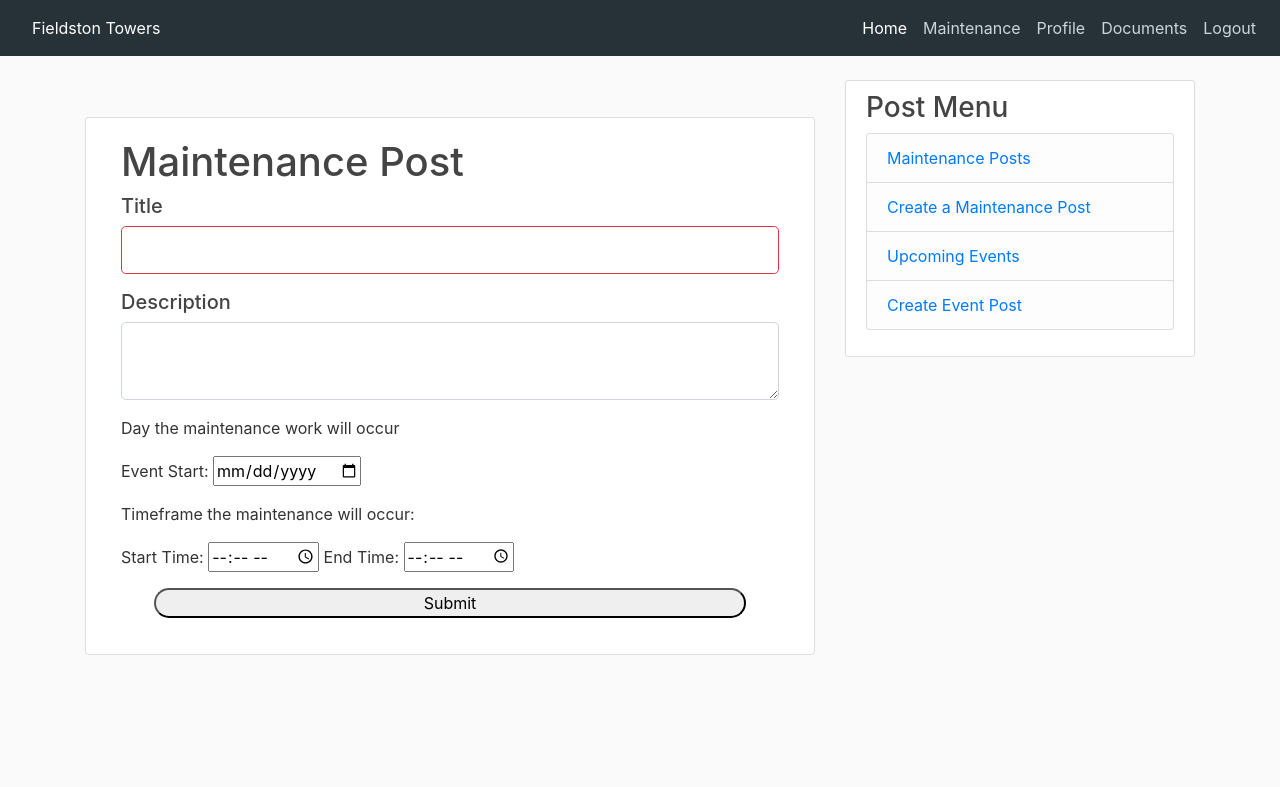
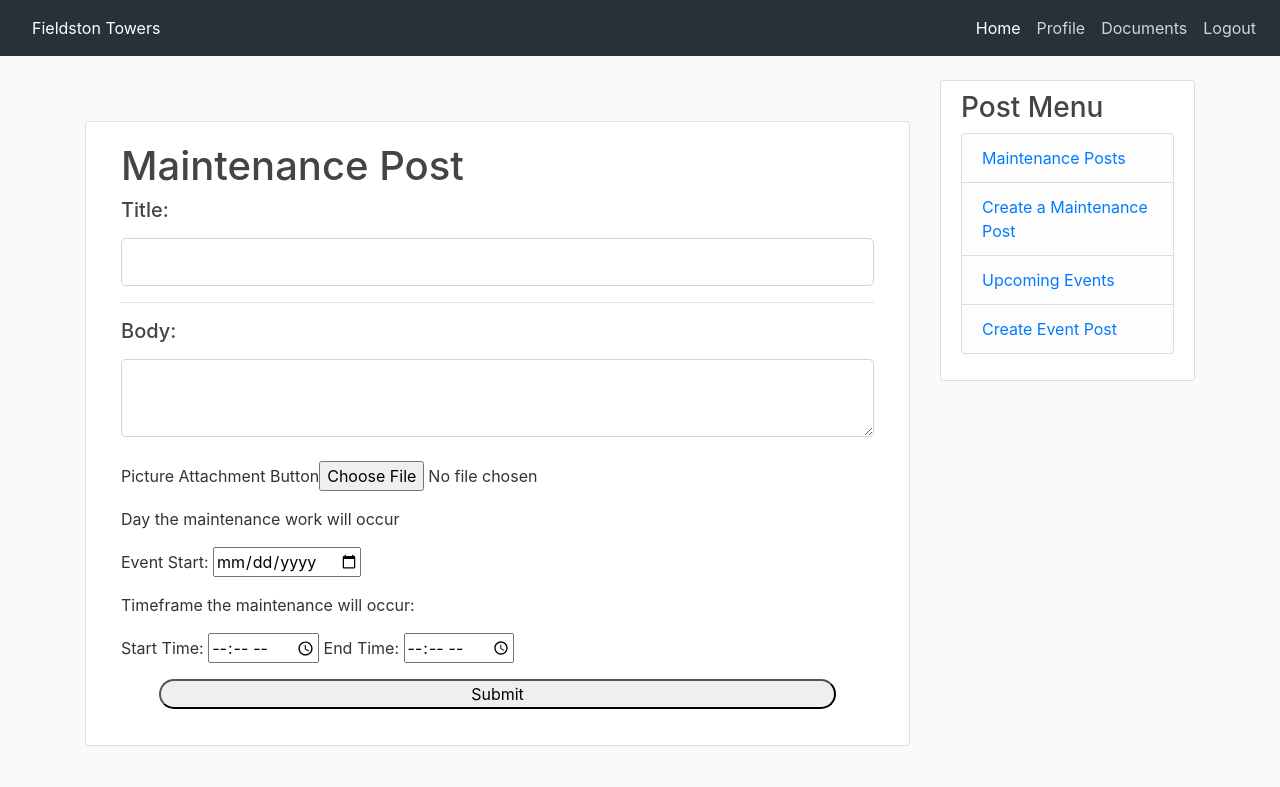
Before and after one commit to Niko2708/FieldstonTerrace, a Flask app: page /maintenance_form in a window 1280 px wide. Shown: the top 787 px of the page. Run offline with Flask 2, Linux system fonts and the light colour scheme; a user stored in the database is signed in; some libraries are stand-ins or nearby versions.

Commit message:
Made cahnges from navbar, Add picture uploaded in all post, Fixed styles for maintance forms

```diff
--- a/app/forms.py
+++ b/app/forms.py
@@ -81,16 +81,20 @@ class ResetPasswordForm(FlaskForm):
         'Repeat Password', validators=[DataRequired(), EqualTo('password')])
     submit = SubmitField('Request Password Reset')
 
+class EditUsernameForm(FlaskForm):
+    username = StringField('Username', validators=[DataRequired()])
+    submit = SubmitField('Save')
+
+class ChangeProfilePicture(FlaskForm):
+    profile_img = FileField('Update Profile Picture', validators=[FileAllowed(['jpg', 'png'])])
+    submit = SubmitField('Updated Profile Picture')
+
 class ChangePasswordForm(FlaskForm):
     currentPassword = PasswordField('Password', validators=[DataRequired()])
     password = PasswordField('Password', validators=[DataRequired()])
     password2 = PasswordField(
-        'Repeat Password', validators=[DataRequired(), EqualTo('password')])
+        'Repeat Password', validators=[EqualTo('password')])
     submit = SubmitField('Request Password Reset')
-
-class EditUsernameForm(FlaskForm):
-    username = StringField('Username', validators=[DataRequired()])
-    submit = SubmitField('Save')
 
 class EditNameForm(FlaskForm):
     firstName = StringField('First Name')
--- a/app/routes.py
+++ b/app/routes.py
@@ -4,7 +4,8 @@ from app.forms import *
 from flask_login import current_user, login_user, logout_user, login_required
 from app.models import User, Maintenance, Event, CommunityBoard
 from app.email import *
-from app.forms import ResetPasswordForm
+import os
+import secrets
 
 # routes for resident users that login in
 @app.route('/home', methods=['GET', 'POST'])
@@ -13,7 +14,11 @@ def home():
     image_file = url_for('static', filename='profile_pics/default.jpg')
     form = CommunityBoardForm()
     if form.validate_on_submit():
-        posts = CommunityBoard(title=form.title.data, body=form.post.data, post_img=form.post_img.data, author=current_user)
+        picture_file=None
+        if form.post_img.data:
+            picture_file = save_picture(form.post_img.data, 1)
+
+        posts = CommunityBoard(title=form.title.data, body=form.post.data, post_img=picture_file, author=current_user)
         db.session.add(posts)
         db.session.commit()
         flash('Post Successful')
@@ -42,6 +47,9 @@ def maintenance_update(post_id):
     if form.validate_on_submit():
         post.title = form.title.data
         post.body = form.body.data
+        if form.img.data:
+            picture_file = save_picture(form.img.data,3)
+            post.img = picture_file
         post.start = form.start_at.data
         post.end = form.end_at.data
         post.date = form.date.data
@@ -78,7 +86,9 @@ def update_post(post_id):
     if form.validate_on_submit():
         post.title = form.title.data
         post.body = form.post.data
-        post.post_img = form.post_img.data
+        if form.post_img.data:
+            picture_file = save_picture(form.post_img.data,1)
+            post.post_img = picture_file
         db.session.commit()
         flash('Your post has been updated!', 'success')
         return redirect(url_for('home'))
@@ -96,7 +106,7 @@ def update_post(post_id):
 def user(username):
     image_file = url_for('static', filename='profile_pics/default.jpg')
     user = User.query.filter_by(username=username).first_or_404()
-    posts = CommunityBoard.query.order_by(CommunityBoard.timestamp.desc()).all()
+    posts = CommunityBoard.query.filter_by(user_id=user.id)
     return render_template('user.html', user=user, posts=posts, image_file=image_file)
 
 
@@ -104,18 +114,34 @@ def user(username):
 @login_required
 def edit_profile():
     UsernameForm = EditUsernameForm()
+    PictureForm = ChangeProfilePicture()
     NameForm = EditNameForm()
     PasswordForm = ChangePasswordForm()
     EmailForm = ChangeEmailForm()
     PhoneForm = ChangePhoneForm()
 
+    print("On page")
+
+    if PictureForm.validate_on_submit():
+        print("In Picture Form")
+        print(PictureForm.profile_img.data)
+        if PictureForm.profile_img.data:
+            print("In Pictore Submitted")
+            picture_file = save_picture(PictureForm.profile_img.data,0)
+            current_user.profile_img = picture_file
+            print(picture_file)
+            db.session.commit()
+
     if UsernameForm.validate_on_submit():
+        print("Change Name")
         current_user.username = UsernameForm.username.data
         db.session.commit()
         flash('Your changes have been saved.')
     elif NameForm.validate_on_submit():
-        current_user.firstName = NameForm.first_name.data
-        current_user.lastName = NameForm.last_name.data
+        print(NameForm.firstName.data)
+        print(NameForm.lastName.data)
+        current_user.first_name = NameForm.firstName.data
+        current_user.last_name = NameForm.lastName.data
         db.session.commit()
     elif PasswordForm.validate_on_submit():
         if current_user.check_password(PasswordForm.currentPassword.data):
@@ -124,9 +150,6 @@ def edit_profile():
     elif EmailForm.validate_on_submit():
         current_user.email = EmailForm.email.data
         db.session.commit()
-    elif request.method == 'POST':
-        current_user.phone = PhoneForm.phone.data
-        db.session.commit()
     elif request.method == 'GET':
         UsernameForm.username.data = current_user.username
         NameForm.firstName.data = current_user.first_name
@@ -134,7 +157,7 @@ def edit_profile():
         EmailForm.email.data = current_user.email
 
     return render_template('edit_profile.html', PasswordForm=PasswordForm, UsernameForm=UsernameForm, NameForm=NameForm,
-                           EmailForm = EmailForm, PhoneForm=PhoneForm, user=current_user)
+                           EmailForm=EmailForm, PhoneForm=PhoneForm, user=current_user, PictureForm=PictureForm)
 
 
 @app.route('/logout')
@@ -148,7 +171,7 @@ def logout():
 @login_required
 def events():
     events = Event.query.order_by(Event.timestamp.desc())
-    return render_template('events.html', events=events)
+    return render_template('events', events=events)
 
 
 @app.route('/documents')
@@ -178,8 +201,13 @@ def maintenance_form():
     form = MaintenanceForm()
 
     if form.validate_on_submit():
+        picture_file = None
+        if form.img.data:
+            picture_file = save_picture(form.img.data, 3)
+        print(picture_file)
+        print(form.img.data)
         post = Maintenance(title=form.title.data, body=form.body.data, start=form.start_at.data, end=form.end_at.data,
-                           date=form.date.data, author=current_user)
+                           date=form.date.data, author=current_user, maintenance_img=picture_file)
         db.session.add(post)
         db.session.commit()
         flash('Maintenance Form Successful')
@@ -192,8 +220,11 @@ def maintenance_form():
 def event_form():
     form = EventForm()
     if form.validate_on_submit():
+        picture_file = None
+        if form.img.data:
+            picture_file = save_picture(form.post_img.data, 2)
         event = Event(title=form.title.data, body=form.body.data, dateOfEvent=form.dateOfEvent.data,
-                      start=form.start_at.data, end=form.end_at.data)
+                      start=form.start_at.data, end=form.end_at.data, img=picture_file)
         db.session.add(event)
         db.session.commit()
         flash('Maintenance Form Successful')
@@ -247,17 +278,21 @@ def registration_request():
     flash('Check your email for the instructions to register as a user')
     return redirect(url_for('login'))
 
-def save_picture(form_picture):
+def save_picture(form_picture, type):
     random_hex = secrets.token_hex(8)
     _, f_ext = os.path.splitext(form_picture.filename)
     picture_fn = random_hex + f_ext
-    picture_path = os.path.join(app.root_path, 'static/profile_pics', picture_fn)
 
-    output_size = (125, 125)
-    i = Image.open(form_picture)
-    i.thumbnail(output_size)
-    i.save(picture_path)
+    if type == 0:
+        picture_path = os.path.join(app.root_path, 'static/profile_pics', picture_fn)
+    elif type == 1:
+        picture_path = os.path.join(app.root_path, 'static/post_pic', picture_fn)
+    elif type == 2:
+        picture_path = os.path.join(app.root_path, 'static/event_pic', picture_fn)
+    elif type == 3:
+        picture_path = os.path.join(app.root_path, 'static/maintenance_pic', picture_fn)
 
+    form_picture.save(picture_path)
     return picture_fn
 
 @app.route('/registration', methods=['GET', 'POST'])
@@ -268,8 +303,11 @@ def registration():
     form = RegistrationForm()
 
     if form.validate_on_submit():
+        if form.profile_pic.data:
+            picture_file = save_picture(form.profile_pic.data)
+            print(picture_file)
         user = User(username=form.username.data, first_name=form.first_name.data, last_name = form.last_name.data,
-                    phone_number = form.phone.data, email=form.email.data, profile_img=form.profile_pic.data,
+                    phone_number = form.phone.data, email=form.email.data, profile_img=picture_file,
                     email_notification=form.email_notification.data, test_notification=form.mobile_notification.data)
         user.set_password(form.password.data)
 
--- a/app/templates/base_login.html
+++ b/app/templates/base_login.html
@@ -41,14 +41,6 @@
                 </li>
                 <li class="nav-item">
                     {% if current_user.is_authenticated %}
-                    <a class="nav-link" href="{{ url_for('maintenance') }}">Maintenance</a>
-                    {% else %}
-                    <a class="nav-link"
-                       href="https://www.apartments.com/fieldston-terrace-bronx-ny/mknebwh/">Availability</a>
-                    {% endif %}
-                </li>
-                <li class="nav-item">
-                    {% if current_user.is_authenticated %}
                     <a class="nav-link" href="{{ url_for('user', username=current_user.username) }}">Profile</a>
                     {% else %}
                     <a class="nav-link" href="{{ url_for('amenities') }}">Amenities</a>
@@ -73,10 +65,10 @@
 
 <main role="main" class="container">
     <div class="row">
-        <div class="col-md-8">
+        <div class="col-md-9">
             {% block content %}{% endblock %}
         </div>
-        <div class="col-md-4">
+        <div class="col-md-3">
             <div class="content-section">
                 <h3>Post Menu</h3>
                 <ul class="list-group">
--- a/app/templates/create_post.html
+++ b/app/templates/create_post.html
@@ -3,7 +3,7 @@
 
 {% block content %}
 <div class="content-section">
-    <form method="POST" action="">
+    <form method="POST" action="" enctype="multipart/form-data">
         {{ form.hidden_tag() }}
         <fieldset class="form-group">
             <legend class="border-bottom mb-4">{{ legend }}</legend>
@@ -33,6 +33,7 @@
                     {{ form.post(class="form-control form-control-lg") }}
                 {% endif %}
             </div>
+             <p>Picture Attachment Button{{ form.post_img() }}</p>
         </fieldset>
         <div class="form-group">
             {{ form.submit(class="btn btn-outline-info") }}
--- a/app/templates/event_form.html
+++ b/app/templates/event_form.html
@@ -4,7 +4,7 @@
 {% block content %}
 <main>
     <div class="container topSpace">
-        <form action="" method="post">
+        <form action="" method="post" enctype="multipart/form-data">
             {{ form.hidden_tag() }}
             <div class="card container">
                 <div class="card-body">
@@ -14,6 +14,7 @@
 
                     <h5> Event Description</h5>
                     <p class="textStyles">{{ form.body(class='textArea') }}</p>
+                    <p>Picture Attachment Button{{ form.img() }}</p>
 
                     <div class="dateTime">
                         <p class="textStyles">Select the dates and times of the actual event.</p>
--- a/app/templates/maintenance_form.html
+++ b/app/templates/maintenance_form.html
@@ -4,22 +4,45 @@
 {% block content %}
 <main>
     <div class="container topSpace">
-        <form action="" method="post">
+        <form action="" method="post" enctype="multipart/form-data">
             {{ form.hidden_tag() }}
             <div class="card container">
                 <div class="card-body">
                     <h1>Maintenance Post</h1>
-                    <h5>Title</h5>
-                    <p class="textStyles">{{ form.title(class="form-control form-control-lg is-invalid") }}</p>
-
-                    <h5> Description</h5>
-                    <p class="textStyles">{{ form.body(class="form-control form-control-lg") }}</p>
+                    <div class="form-group">
+                        <h5>{{ form.title.label(class="form-control-label") }}</h5>
+                        {% if form.title.errors %}
+                        {{ form.title(class="form-control form-control-lg is-invalid") }}
+                        <div class="invalid-feedback">
+                            {% for error in form.title.errors %}
+                            <span>{{ error }}</span>
+                            {% endfor %}
+                        </div>
+                        {% else %}
+                        {{ form.title(class="form-control form-control-lg") }}
+                        {% endif %}
+                    </div>
+                    <hr>
+                    <h5>{{ form.body.label(class="form-control-label") }}</h5>
+                    {% if form.body.errors %}
+                    {{ form.body(class="form-control form-control-lg is-invalid") }}
+                    <div class="invalid-feedback">
+                        {% for error in form.body.errors %}
+                        <span>{{ error }}</span>
+                        {% endfor %}
+                    </div>
+                    {% else %}
+                    {{ form.body(class="form-control form-control-lg") }}
+                    {% endif %}
+                    <br>
+                    <p>Picture Attachment Button{{ form.img() }}</p>
 
                     <div class="dateTime">
                         <p class="textStyles">Day the maintenance work will occur</p>
                         <p class="textStyles">Event Start: {{ form.date}}</p>
                         <p class="textStyles">Timeframe the maintenance will occur:</p>
-                        <p class="textStyles">Start Time: {{ form.start_at }} <span class="tab"> </span>End Time: {{ form.end_at }}</p>
+                        <p class="textStyles">Start Time: {{ form.start_at }} <span class="tab"> </span>End Time: {{
+                            form.end_at }}</p>
                     </div>
                     <p>{{ form.submit(class = 'buttonStyle') }}</p>
                 </div>
```
Also changed, not shown: app/templates/edit_profile.html (+50 -18 lines), app/templates/home.html (+7 -4 lines), app/templates/user.html (+4 -9 lines), app.db, app/static/maintenance_pic/6f8ce3b4660bc439.jpg (added), app/static/maintenance_pic/79ee85b4de0c92e2.jpg (added), app/static/maintenance_pic/c3b81f1d20351fab.jpg (added), app/static/post_pic/4ed7ed000ca785c2.jpg (added), app/static/post_pic/66a5ceb71be3a43d.jpg (added), app/static/post_pic/6e65f2ee367b3466.jpg (added), app/static/post_pic/ab631c90f6f715b4.jpg (added), app/static/post_pic/fe37e55c64b184e3.jpg (added), app/static/profile_pics/50c4b168803b05a9.jpg (added), app/static/profile_pics/70c79a35332ef6cd.jpg (added).
